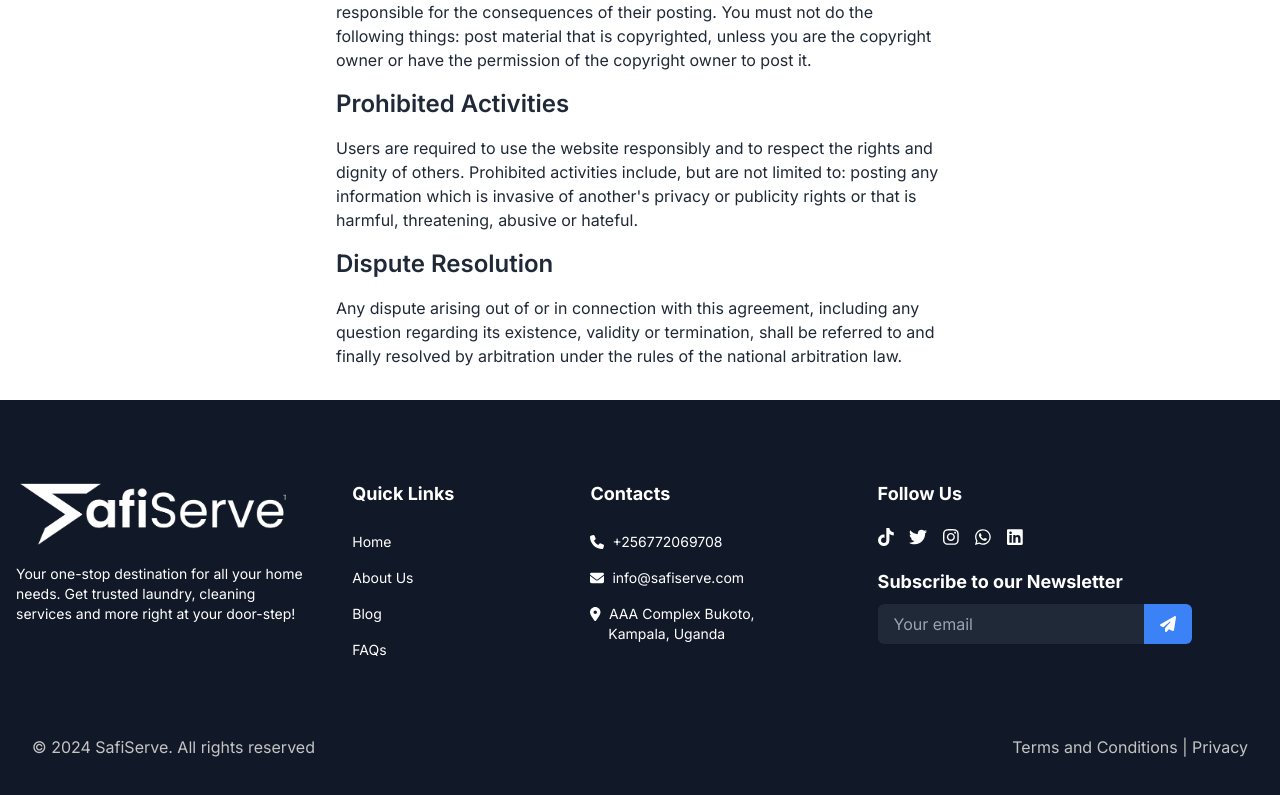
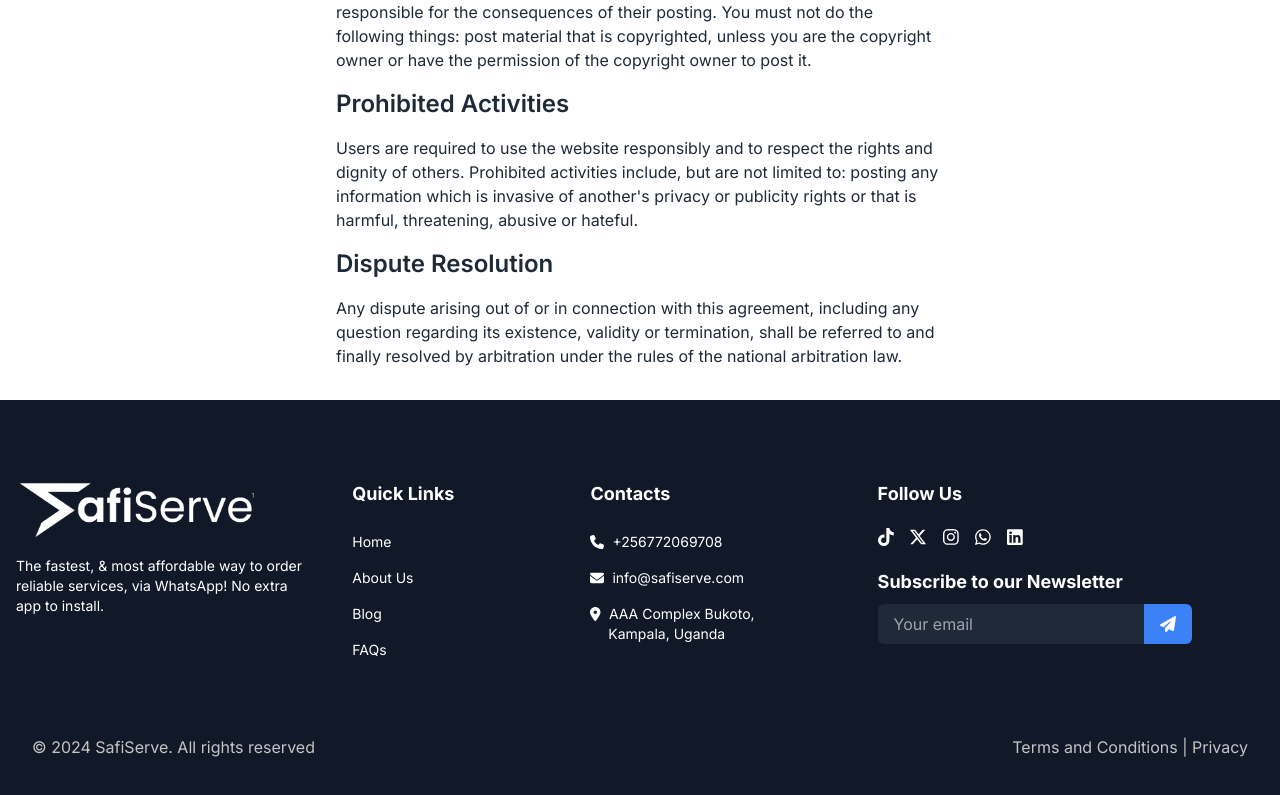
Before and after one commit to SafiServe/website_next, a Next.js app: page /privacy-policy in a window 1280 px wide. Shown: the part 848-1643 px from the top of the page. Built offline with nearby package versions, Linux system fonts and the light colour scheme.

Commit message:
Fix: improve landing

```diff
--- a/app/components/banner/page.jsx
+++ b/app/components/banner/page.jsx
@@ -26,8 +26,8 @@ export default function Banner() {
             <br />
           </h1>
           <p className="text-lg text-gray-600 mb-6">
-            Your one-stop destination for all your home needs. Get trusted
-            laundry, cleaning services and more right at your door-step!
+            The fastest, & most affordable way to order  <br/>reliable services,
+          via WhatsApp! No extra app to install.
           </p>
           <div className={`flex items-center gap-4 ${styles.bannerbutton}`}>
             <a
--- a/app/components/footer/footer.jsx
+++ b/app/components/footer/footer.jsx
@@ -13,6 +13,7 @@ import {
   faTiktok,
   faWhatsapp,
   faLinkedin,
+  faXTwitter
 } from "@fortawesome/free-brands-svg-icons";
 import Image from "next/image";
 import Link from "next/link";
@@ -28,14 +29,14 @@ const Footer = () => {
           <Image
             alt="logo"
             src={whitelogo}
-            height={68}
+            height={60}
             style={{
               // height: "50px",
             }}
           />
           <p className="text-sm mt-4">
-            Your one-stop destination for all your home needs. Get trusted
-            laundry, cleaning services and more right at your door-step!
+          The fastest, & most affordable way to order  <br/>reliable services,
+          via WhatsApp! No extra app to install.
           </p>
         </div>
 
@@ -109,7 +110,7 @@ const Footer = () => {
               rel="noreferrer"
             >
               <FontAwesomeIcon
-                icon={faTwitter}
+                icon={faXTwitter}
                 className={`${styles.mediaicon}`}
               />
             </a>
--- a/app/homepage/page.module.css
+++ b/app/homepage/page.module.css
@@ -45,7 +45,7 @@
     color: rgb(68, 66, 66);
     width: 11rem;
     height: 3rem;
-    padding: 0rem 0.2rem;
+    padding: 0rem 0.3rem;
     border-radius: 5px;
     font-weight: 500;
     font-size: 1.1rem;
```
Also changed, not shown: 1 other file (tests, documents, lock files or other folders).
